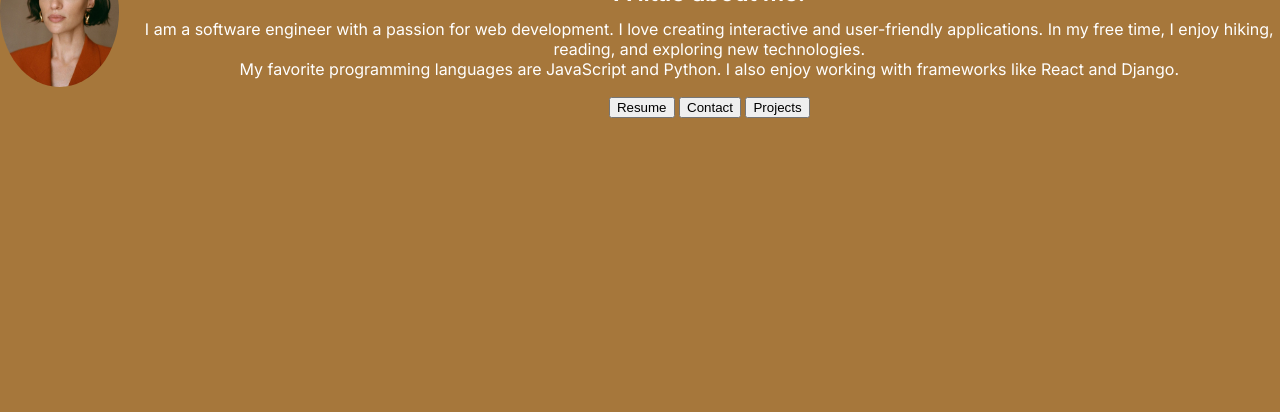
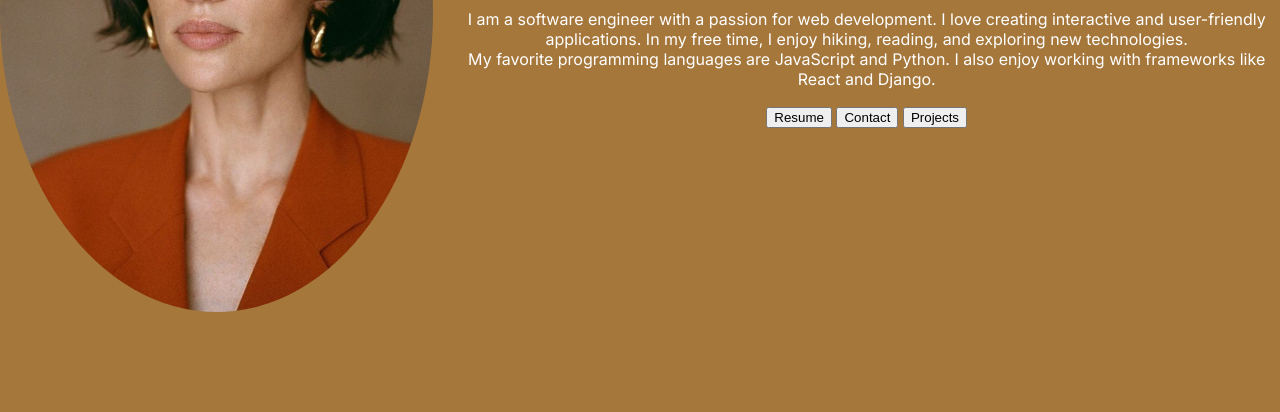
Before and after one commit to ekimdilan/deneme, a plain HTML site: page index.html in a window 1280 px wide. Shown: the part 388-800 px from the top of the page. Drawn offline with Linux system fonts and the light colour scheme; a script that the page names is missing.

Commit message:
update css

```diff
--- a/styles.css
+++ b/styles.css
@@ -27,8 +27,8 @@ body {
 }
 
 .profile-image {
-  width: 150px;
-  height: 150px;
+  width: 600px;
+  height: 600px;
   object-fit: cover;
   border-radius: 50%;
   margin-right: 20px;
```
